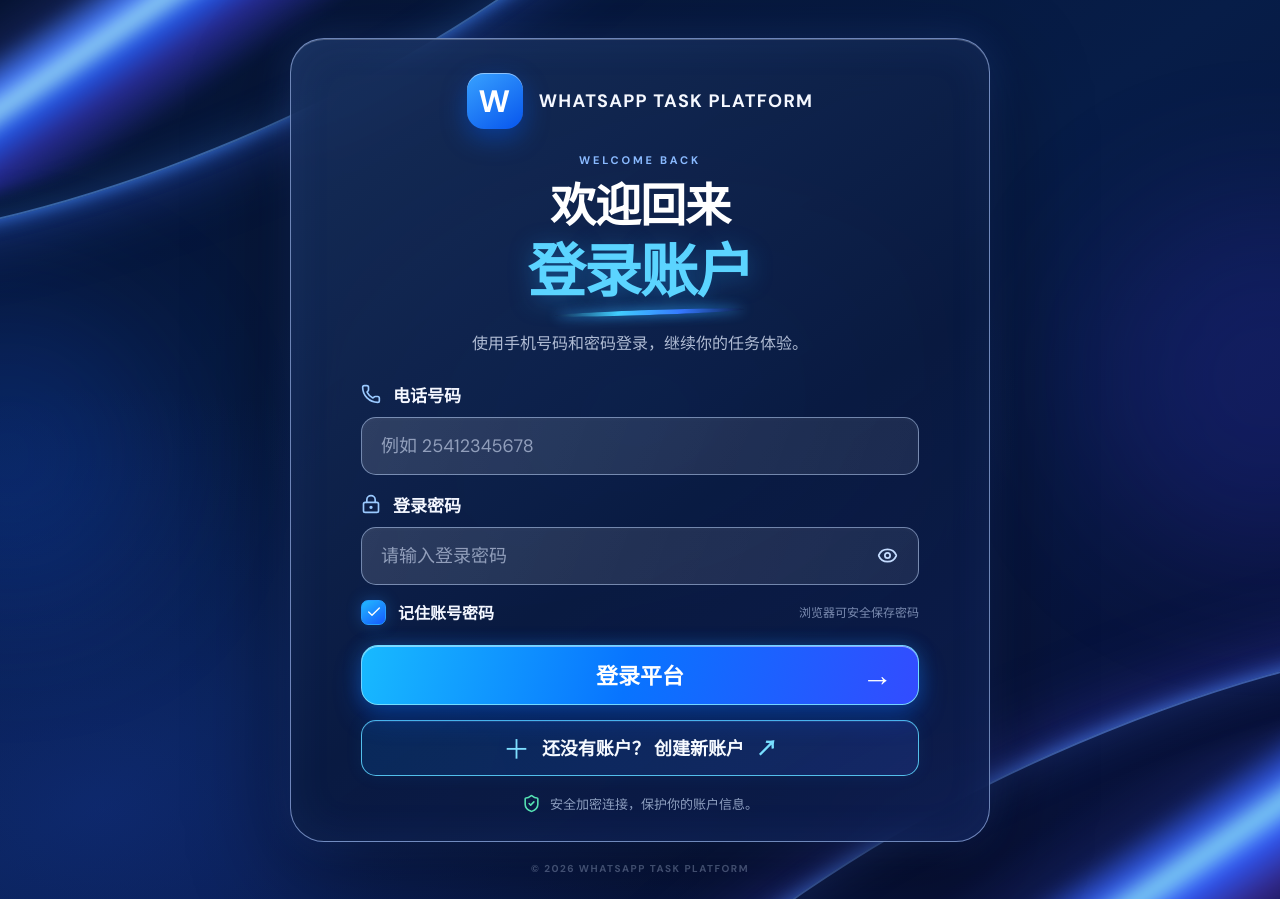
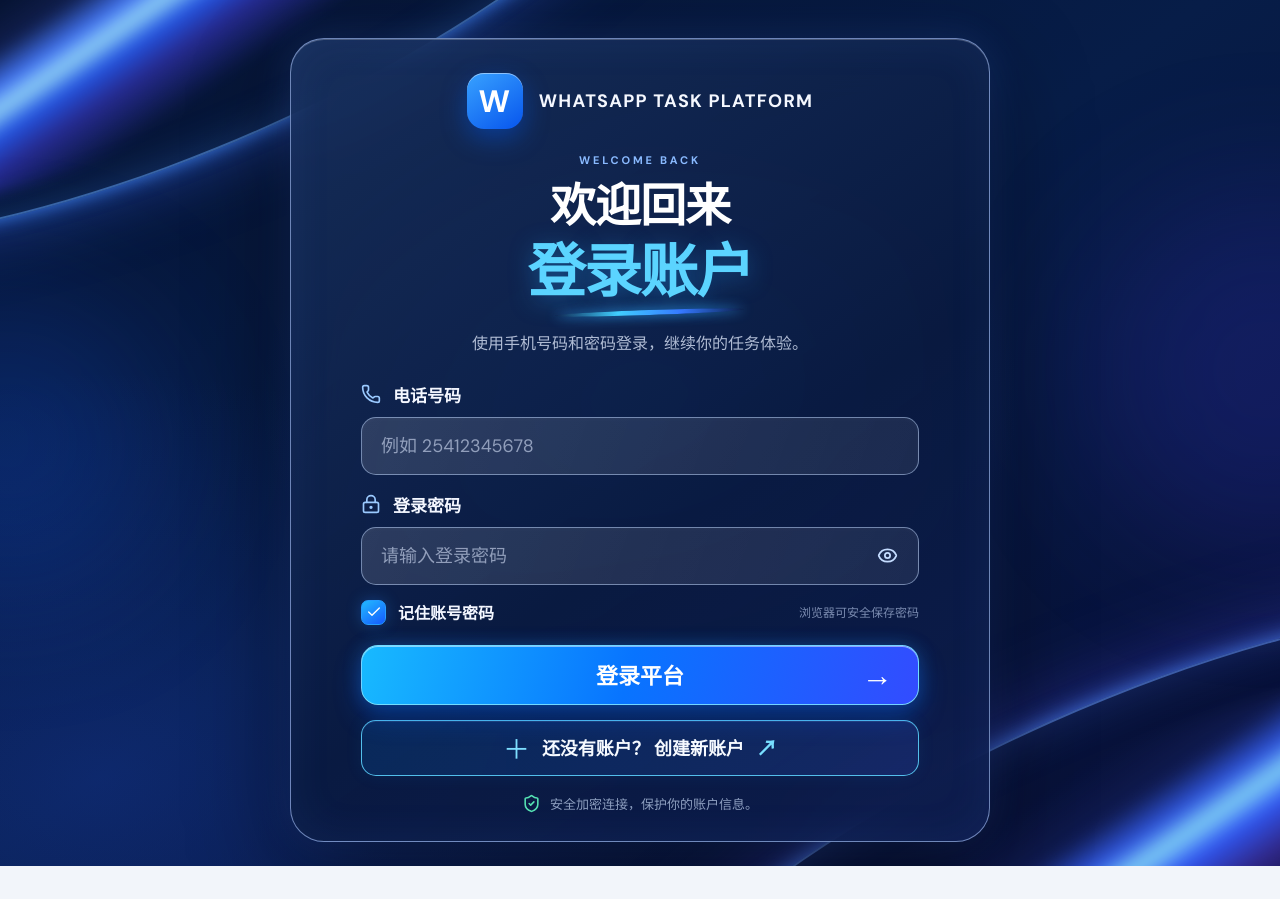
Before and after one commit to xiaolongsvip/whatsapp-task-platform, a Next.js app in the folder apps/web/: page / in a window 1280 px wide. After the commit the page ends 866 px from the top, so only its background shows below. Built offline with nearby package versions, Linux system fonts and the light colour scheme.

Commit message:
Remove extra footer below the approved single-card login screen

```diff
--- a/apps/web/src/components/auth-entry.tsx
+++ b/apps/web/src/components/auth-entry.tsx
@@ -126,7 +126,6 @@ export function AuthEntry() {
         <div className="aurora-security"><ShieldCheck size={19} /> 安全加密连接，保护你的账户信息。</div>
       </section>
 
-      <div className="aurora-copyright">© 2026 WHATSAPP TASK PLATFORM</div>
     </main>
   );
 }
```
